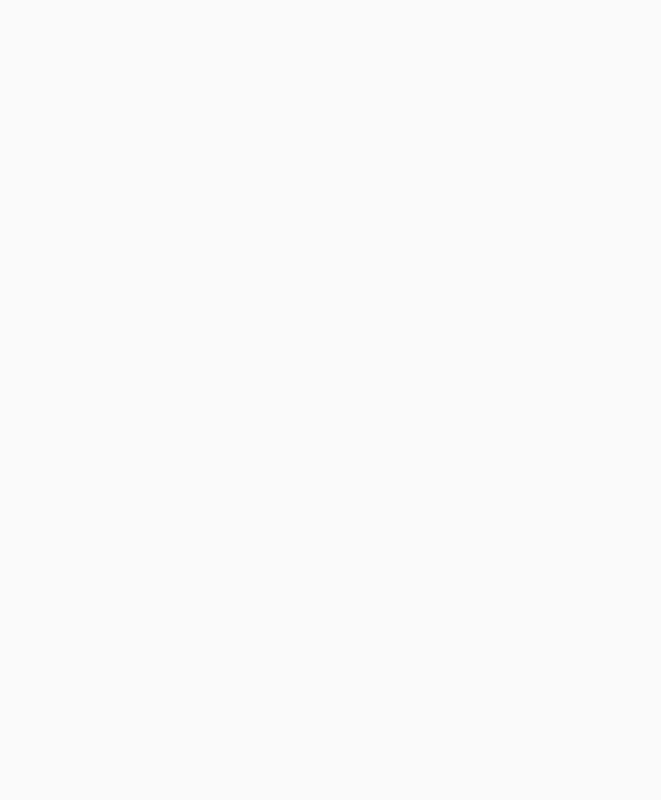
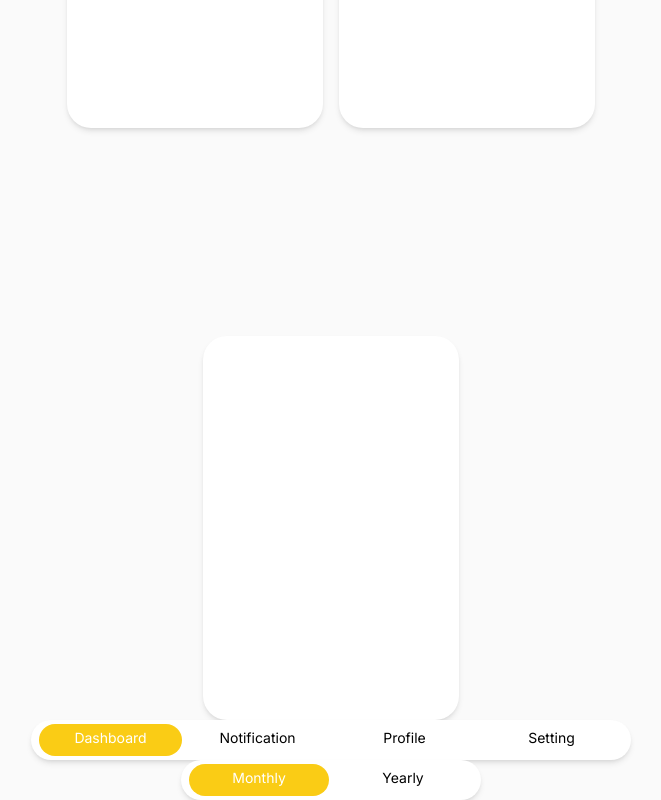
Before and after one commit to maplesoup1/gooday-own-contribution, a Next.js app: page / in a window 1280 px wide. Shown: the part 484-1284 px from the top of the page, without its empty margins (309-970 px from the left). Before the commit the page ends 800 px from the top, so only its background shows below. Built offline with nearby package versions, Linux system fonts and the light colour scheme.

Commit message:
Components of TabNavBar and Content Box.

```diff
--- a/src/app/(marketing)/page.tsx
+++ b/src/app/(marketing)/page.tsx
@@ -1,16 +1,39 @@
 import { FramerButton } from "@/components/framer-button";
 import { MenuTap } from "@/components/menu-tap";
 import { RotateRect } from "@/components/rotate-rect";
+import ContentBox from "@/components/ruihao/content-box";
+import TabNavBar from "@/components/ruihao/TabNavBar";
+import { featureTab, pricingTab } from "@/lib/constants";
 
 export default function Home() {
   return (
-    <main className="flex flex-col justify-center items-center gap-[100px]">
+    <main className="flex flex-col justify-center items-center max-w-[1050px] m-auto">
       <div>Gooday Website</div>
-      <RotateRect />
+      {/* <RotateRect />
 
       <FramerButton />
 
-      <MenuTap />
+      <MenuTap /> */}
+
+      <div className="flex justify-center items-center h-screen space-x-4">
+        <ContentBox>
+          <div>
+            <h1 className="text-xl font-bold text-center">Card 1</h1>
+            <p>This is the content for the first card.</p>
+          </div>
+        </ContentBox>
+        <ContentBox>
+          <div>
+            <h1 className="text-xl font-bold text-center">Card 2</h1>
+            <p>This is the content for the second card.</p>
+          </div>
+        </ContentBox>
+      </div>
+
+      <ContentBox />
+
+      <TabNavBar tabs={featureTab} />
+      <TabNavBar tabs={pricingTab} />
     </main>
   );
 }
--- a/src/app/layout.tsx
+++ b/src/app/layout.tsx
@@ -18,7 +18,7 @@ export default function RootLayout({
   return (
     <html lang="en">
       <body
-        className={`${inter.className} text-sm text-zinc-900 bg-[#fafafa] min-h-screen`}
+        className={`${inter.className} text-sm text-zinc-900 bg-[#fafafa] min-h-screen w-screen overflow-x-hidden !scroll-smooth`}
       >
         {children}
       </body>
--- /dev/null
+++ b/src/components/ruihao/NavItem.tsx
@@ -0,0 +1,42 @@
+import { motion } from "framer-motion";
+import React, { forwardRef } from "react";
+
+type NavItemProps = {
+  label: string;
+  isActive?: boolean;
+  onClick: () => void;
+};
+
+const NavItem = forwardRef<HTMLLIElement, NavItemProps>(
+  ({ label, isActive, onClick }, ref) => {
+    const variants = {
+      active: {
+        color: "#ffffff",
+        transition: { delay: 0.02 },
+      },
+      inactive: {
+        color: "#000000",
+      },
+    };
+
+    return (
+      <motion.li
+        ref={ref}
+        layout
+        className={`cursor-pointer px-4 py-2 flex-grow h-10 text-center justify-center items-center rounded-full ${
+          isActive ? "text-white" : "text-black"
+        }`}
+        style={{ flex: "1", zIndex: isActive ? 1 : 1 }}
+        onClick={onClick}
+        variants={variants}
+        animate={isActive ? "active" : "inactive"}
+      >
+        {label}
+      </motion.li>
+    );
+  }
+);
+
+NavItem.displayName = "NavItem";
+
+export default NavItem;
--- /dev/null
+++ b/src/components/ruihao/TabNavBar.tsx
@@ -0,0 +1,76 @@
+"use client";
+
+import { useState, useRef, useEffect } from "react";
+import { motion } from "framer-motion";
+import NavItem from "./NavItem";
+
+type TabNavBarProps = {
+  tabs: string[];
+};
+
+const TabNavBar: React.FC<TabNavBarProps> = ({ tabs }) => {
+  const [activeTab, setActiveTab] = useState(tabs[0]);
+  const itemRefs = useRef<(HTMLLIElement | null)[]>(
+    new Array(tabs.length).fill(null)
+  );
+  const [indicatorStyle, setIndicatorStyle] = useState({
+    left: 0,
+    width: 0,
+    top: 0,
+  });
+
+  useEffect(() => {
+    const activeIndex = tabs.indexOf(activeTab);
+    const activeItem = itemRefs.current[activeIndex];
+    if (activeItem) {
+      setIndicatorStyle({
+        left: activeItem.offsetLeft,
+        width: activeItem.offsetWidth,
+        top: (activeItem.offsetHeight - 32) / 2,
+      });
+    }
+  }, [activeTab, tabs]);
+
+  return (
+    <div
+      className="relative"
+      style={{ width: tabs.length === 2 ? "300px" : "600px" }}
+    >
+      <ul
+        className="flex space-x-1 shadow-md h-10 justify-center items-center p-2 bg-white rounded-full debug"
+        style={{ zIndex: 1 }}
+      >
+        {tabs.map((tab, index) => (
+          <NavItem
+            key={tab}
+            label={tab}
+            isActive={activeTab === tab}
+            onClick={() => setActiveTab(tab)}
+            ref={(el) => {
+              itemRefs.current[index] = el;
+            }}
+          />
+        ))}
+      </ul>
+      <motion.div
+        className="absolute bottom-0 bg-yellow-400 rounded-full h-8"
+        style={{
+          left: `${indicatorStyle.left}px`,
+          width: `${indicatorStyle.width}px`,
+          top: `${indicatorStyle.top}px`,
+          zIndex: 0,
+        }}
+        initial={false}
+        animate={{
+          left: indicatorStyle.left,
+          width: indicatorStyle.width,
+          top: indicatorStyle.top,
+        }}
+        layout
+        transition={{ type: "spring", stiffness: 300, damping: 30 }}
+      />
+    </div>
+  );
+};
+
+export default TabNavBar;
--- /dev/null
+++ b/src/components/ruihao/content-box.tsx
@@ -0,0 +1,23 @@
+"use client";
+
+import React, { ReactNode } from "react";
+import { motion } from "framer-motion";
+
+interface ContentBoxProps {
+  children?: ReactNode;
+}
+
+const ContentBox: React.FC<ContentBoxProps> = ({ children }) => {
+  return (
+    <motion.div
+      initial={{ opacity: 0 }}
+      animate={{ opacity: 1 }}
+      exit={{ opacity: 0 }}
+      className="bg-white rounded-3xl p-6 shadow-md hover:shadow-lg transition-shadow duration-300 w-64 h-96 flex justify-center items-center"
+    >
+      {children}
+    </motion.div>
+  );
+};
+
+export default ContentBox;
--- a/src/lib/constants.ts
+++ b/src/lib/constants.ts
@@ -0,0 +1,2 @@
+export const featureTab = ["Dashboard", "Notification", "Profile", "Setting"];
+export const pricingTab = ["Monthly", "Yearly"];
--- a/src/styles/globals.css
+++ b/src/styles/globals.css
@@ -2,4 +2,4 @@
 @tailwind components;
 @tailwind utilities;
 
-@import "framer-motion.css";
+/* @import "framer-motion.css"; */
```
